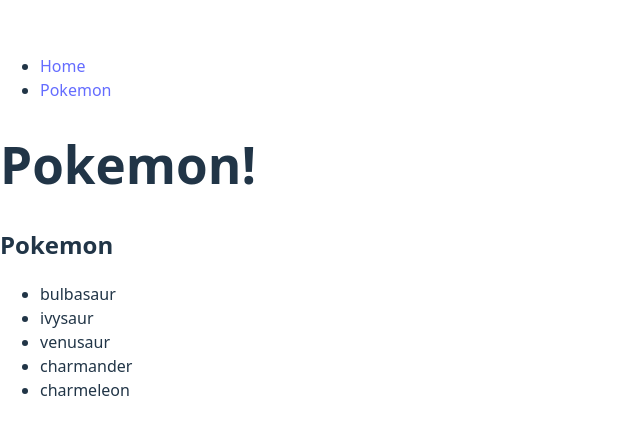
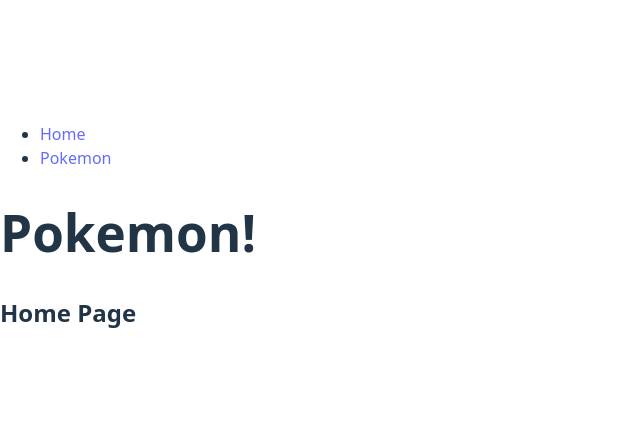
Before and after one commit to abashwitharash/react-router-dom, a React (Vite) app: page / in a window 1280 px wide. Shown: the part 172-606 px from the top of the page, without its empty margins (0-640 px from the left). Built offline with nearby package versions, Linux system fonts and the light colour scheme.

Commit message:
created route component logic

```diff
--- a/src/App.jsx
+++ b/src/App.jsx
@@ -1,4 +1,5 @@
 import { useState } from 'react';
+import { Route, Routes } from 'react-router';
 import PokemonList from './components/PokemonList/PokemonList';
 import NavBar from './components/NavBar/NavBar';
 
@@ -16,7 +17,10 @@
     <>
       <NavBar />
       <h1>Pokemon!</h1>
-      <PokemonList pokemon={pokemon} />
+      <Routes>
+        <Route path='/' element={<h2>Home Page</h2>} />
+        <Route path="/pokemon" element={<PokemonList pokemon={pokemon} />} />
+      </Routes>
     </>
   );
 };
```
